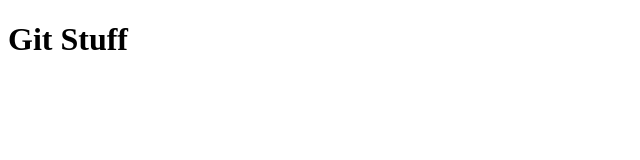
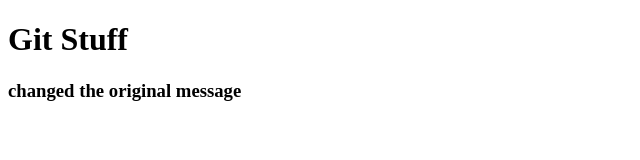
Before and after one commit to Cheery-Boga/day8, a plain HTML site: page index.html in a window 1280 px wide. Shown: the whole page, without its empty margins (0-640 px from the left). Drawn offline with Linux system fonts and the light colour scheme.

Commit message:
first commit

```diff
--- a/index.html
+++ b/index.html
@@ -5,6 +5,7 @@
 </head>
 <body>
 	<h1>Git Stuff</h1>
+	<h3>changed the original message</h3>
 
 </body>
 </html>
```
